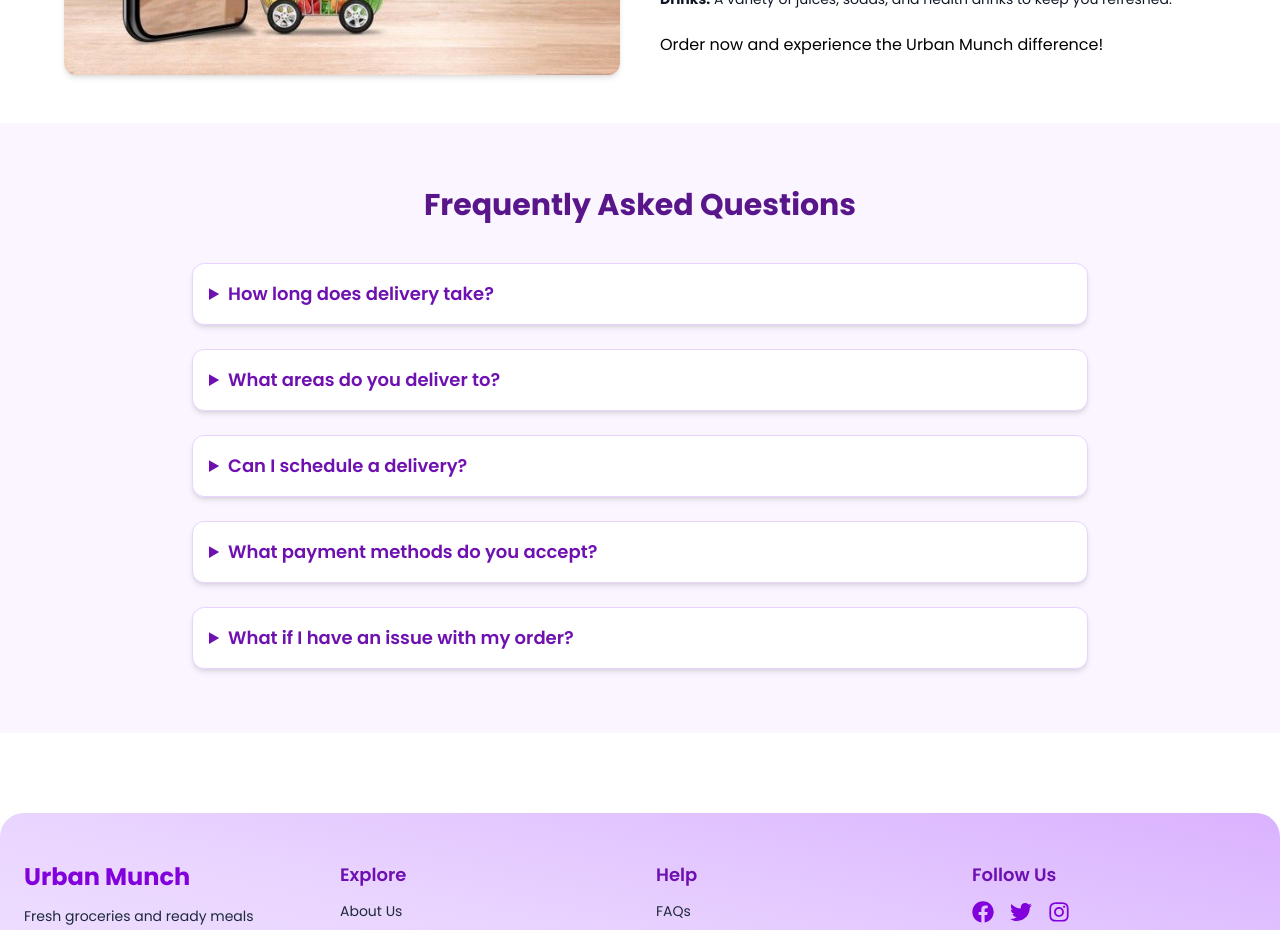
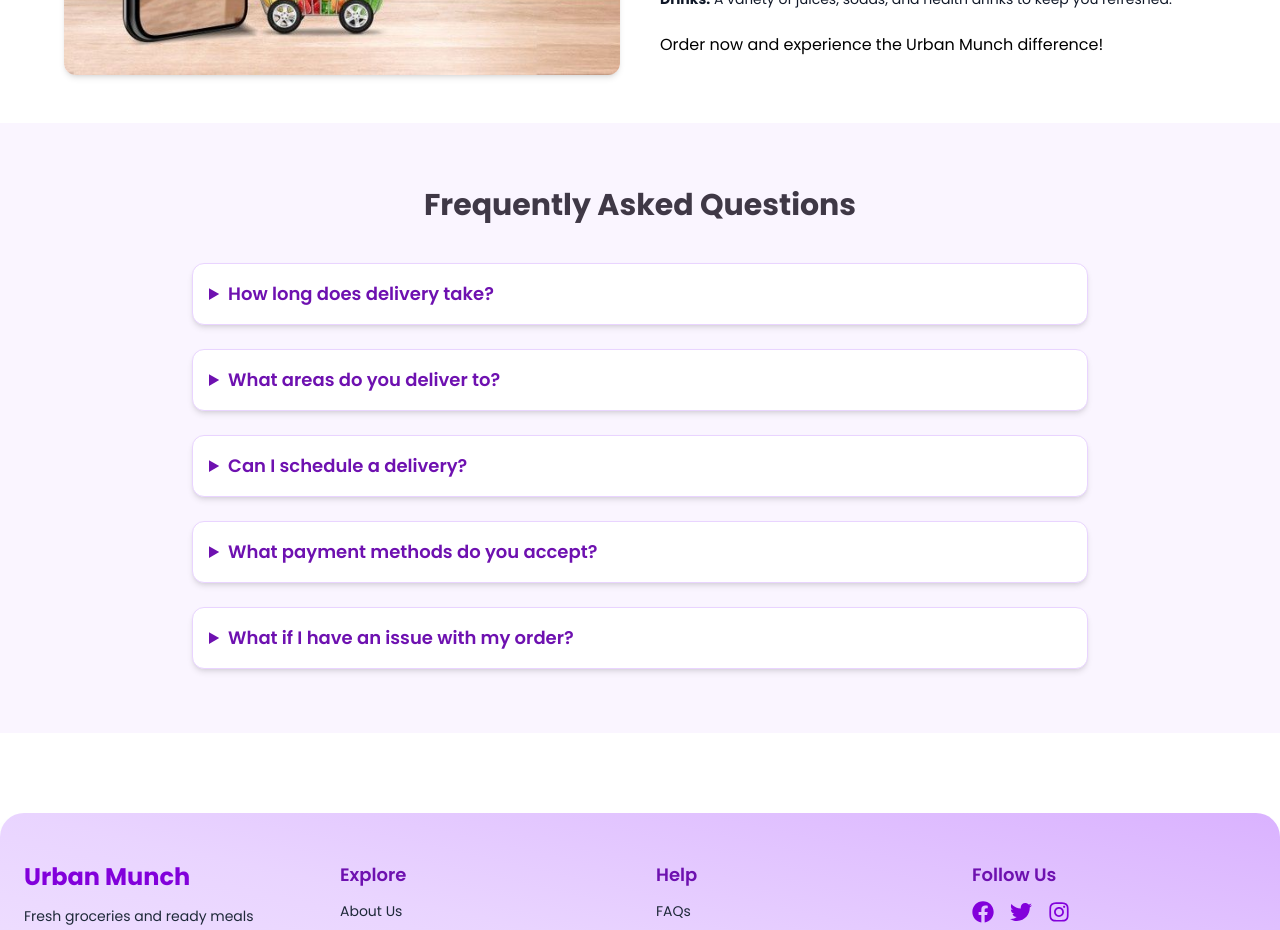
Before and after one commit to gracemugeche/gomycode-urban-munch-store, a React (Vite) app in the folder client/: page / in a window 1280 px wide. Shown: the part 1840-2770 px from the top of the page. Built offline with nearby package versions, Linux system fonts and the light colour scheme.

Commit message:
chore:update the FQA section

```diff
--- a/client/src/components/FQASection.tsx
+++ b/client/src/components/FQASection.tsx
@@ -1,6 +1,6 @@
 const FaqSection = () => {
   return (
-    <section id="faqs" className="bg-purple-50 py-16 px-4 sm:px-8 lg:px-32 text-purple-900 font-[Poppins]">
+    <section id="faqs" className="bg-purple-50 py-16 px-4 sm:px-8 lg:px-32 text-[rgb(63,56,70)] font-[Poppins]">
       <h2 className="text-3xl font-bold text-center mb-10">Frequently Asked Questions</h2>
 
       <div className="space-y-6 max-w-4xl mx-auto">
```
